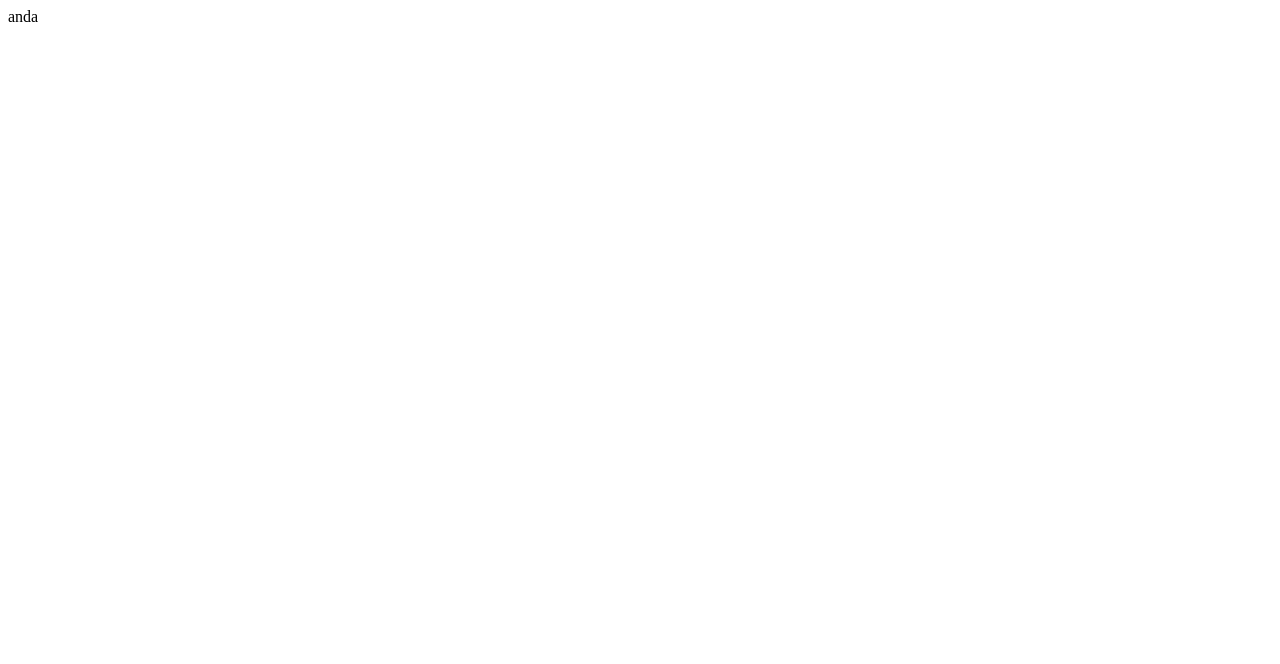
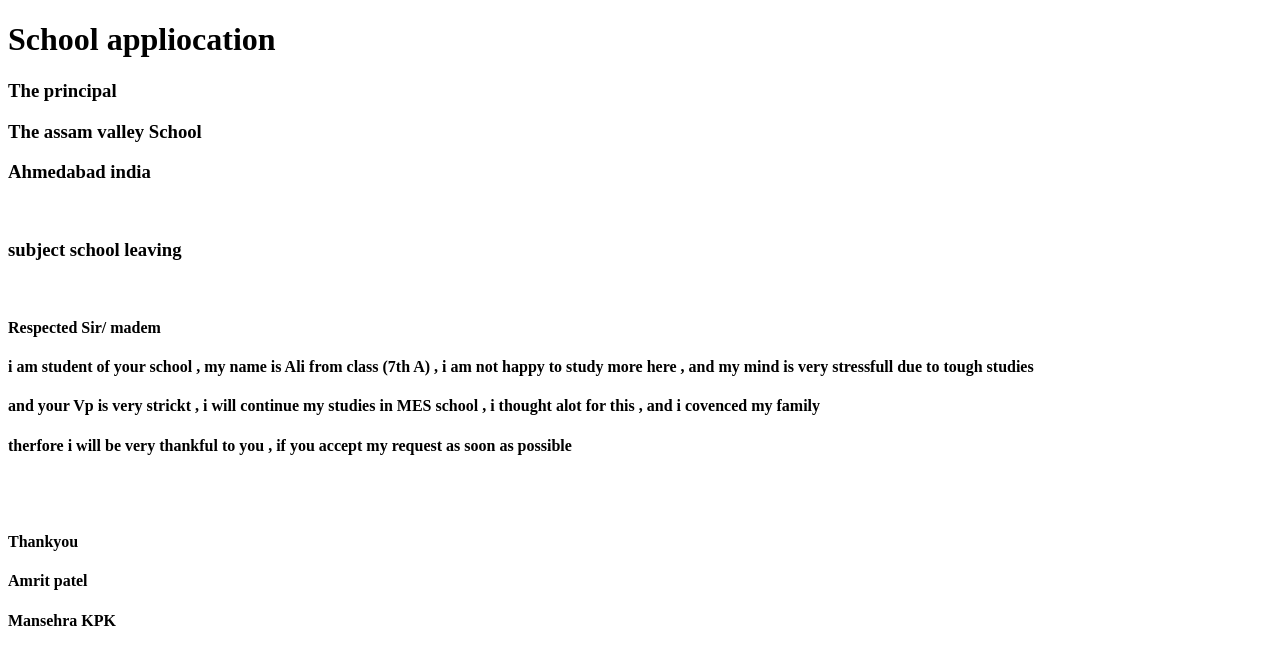
Before and after one commit to Azizurrahman1996/html, a plain HTML site: page myhtmalproject.html in a window 1280 px wide. Drawn offline with Linux system fonts and the light colour scheme.

Commit message:
myprojes

```diff
--- a/myhtmalproject.html
+++ b/myhtmalproject.html
@@ -1 +1,30 @@
-anda
+<!DOCTYPE html>
+ <html>
+<head>
+ <title> School Application </Title>
+
+</head>
+<body>
+
+    <h1> School appliocation </h1>
+    <h3> The principal </h3>
+    <h3>  The assam valley School </h3>
+    <h3>Ahmedabad india</h3>
+    <br>
+    <h3> subject  school leaving </h3>
+    <br>
+    <h4> Respected Sir/ madem </h4>
+    <h4> i am student of your school , my name is Ali  from class (7th A) , i am not happy to study more here , and my mind is very stressfull due to tough studies</h4>
+    <h4> and your Vp is very strickt , i will continue my studies in MES school , i thought alot for this , and i covenced my family</h4>
+    <h4> therfore i will be very thankful to you , if you accept my request as soon as possible </h4>
+    <br>
+    <br>
+
+    <h4> Thankyou</h4>
+    <h4> Amrit patel</h4>
+    <h4> Mansehra KPK</h4>
+
+
+
+</body>
+ </html>
```
